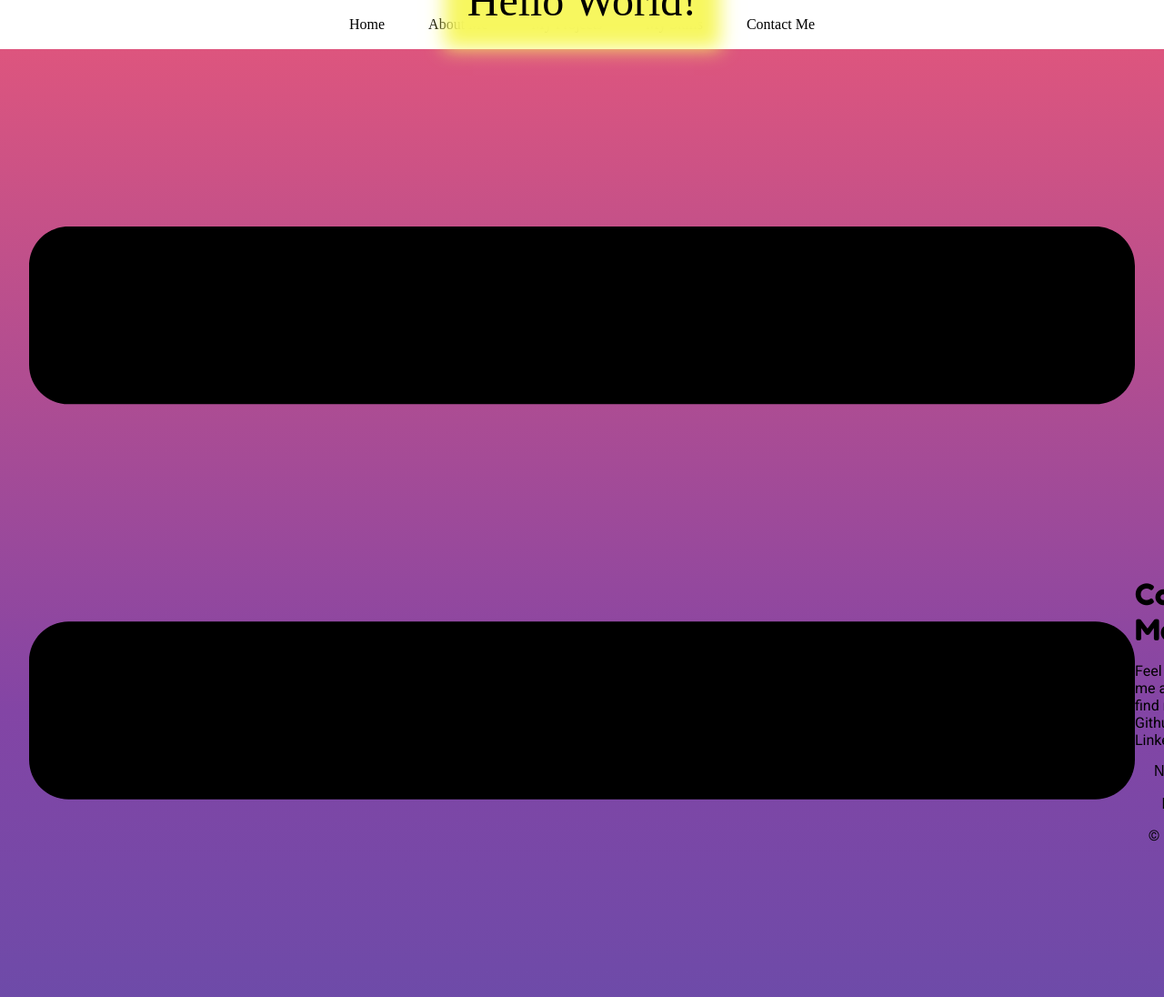
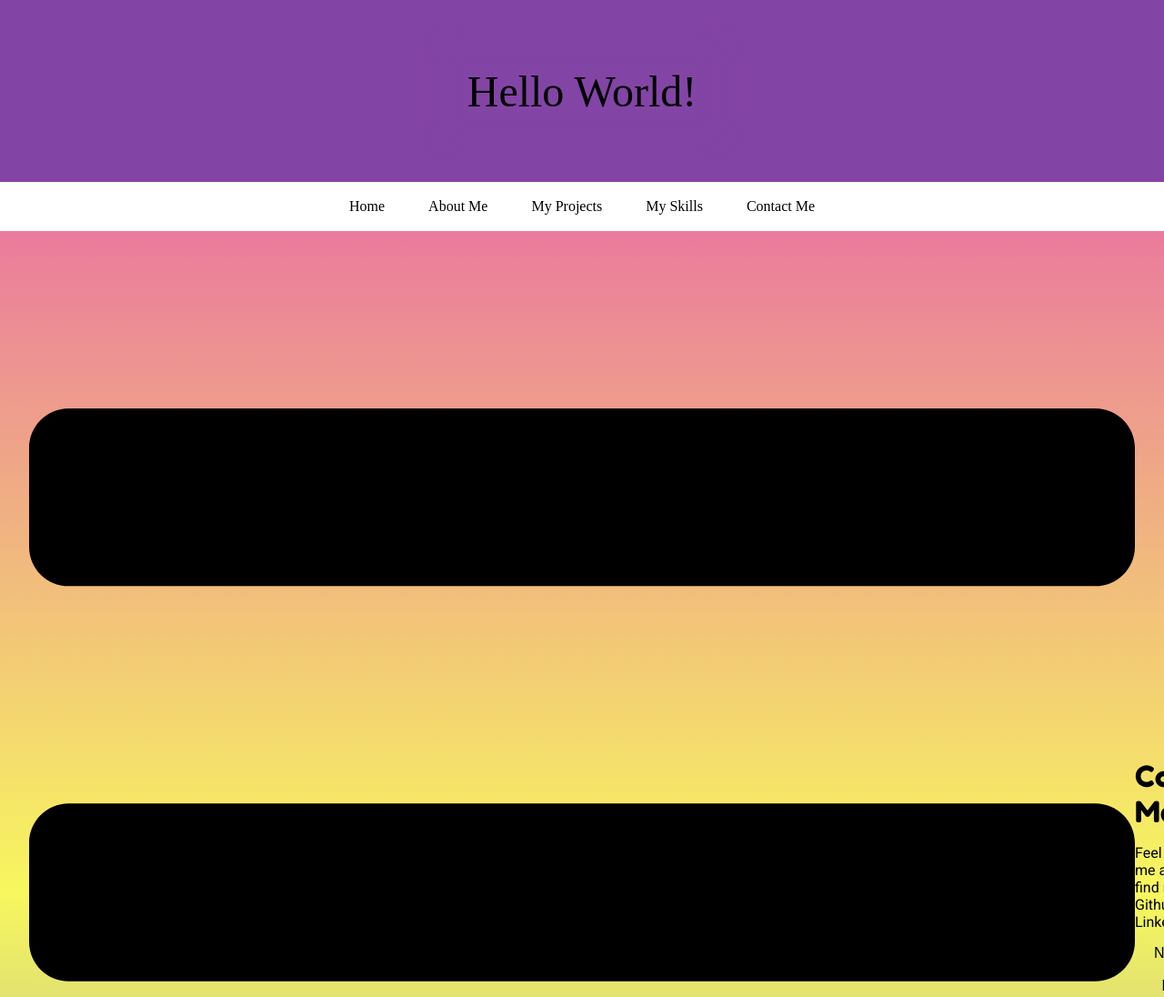
Before and after one commit to lillig/portfolio, a React app: page /contact in a window 1280 px wide. Shown: the top 1096 px of the page at 91% size. Built offline with nearby package versions, Linux system fonts and the light colour scheme; a web font is replaced by a local one.

Commit message:
Updated main color scheme

```diff
--- a/src/stylesheets/Header.css
+++ b/src/stylesheets/Header.css
@@ -4,13 +4,15 @@ header {
 
 .headerImageContainer {
   position: relative;
+  min-height: 200px;
+  background-color: #8345A5;
 }
 
 .headerText {
-  background: #f7f75f;
-  -webkit-box-shadow: 0px 0px 20px 25px #f7f75f;
-  -moz-box-shadow: 0px 0px 20px 25px #f7f75f;
-  box-shadow: 0px 0px 20px 25px #f7f75f;
+  background: #8345A5;
+  -webkit-box-shadow: 0px 0px 20px 25px #8345A5;
+  -moz-box-shadow: 0px 0px 20px 25px #8345A5;
+  box-shadow: 0px 0px 20px 25px #8345A5;
   font: 3em 'Chango', cursive;
   margin: 0;
   position: absolute;
--- a/src/stylesheets/Main.css
+++ b/src/stylesheets/Main.css
@@ -2,6 +2,6 @@ main {
   display: flex;
   align-items: center;
   justify-content: space-around;
-  background: linear-gradient(#dd557e, #8345a5, #5252ad);
+  background: linear-gradient(#EB7B9D, #F7F75F, #7676C6);
   padding: 2em;
 }
```
